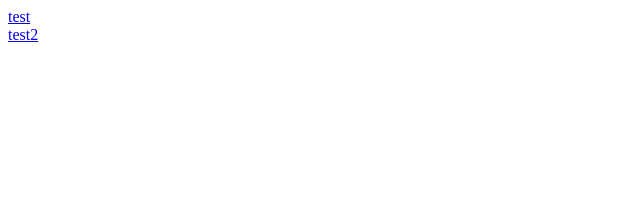
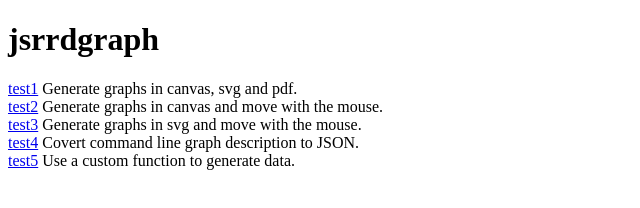
Before and after one commit to manuelluis/jsrrdgraph, a plain HTML site: page index.html in a window 1280 px wide. Shown: the whole page, without its empty margins (0-640 px from the left). Drawn offline with Linux system fonts and the light colour scheme.

Commit message:
Add more tests

```diff
--- a/index.html
+++ b/index.html
@@ -5,7 +5,11 @@
 		<title>RRD Canvas</title>
 	</head>
 	<body>
-		<a href="test.html">test</a><br>
-		<a href="test2.html">test2</a><br>
+		<h1>jsrrdgraph</h1>
+		<a href="test/test1.html">test1</a> Generate graphs in canvas, svg and pdf.<br>
+		<a href="test/test2.html">test2</a> Generate graphs in canvas and move with the mouse.<br>
+		<a href="test/test3.html">test3</a> Generate graphs in svg and move with the mouse.<br>
+		<a href="test/test4.html">test4</a> Covert command line graph description to JSON.<br>
+		<a href="test/test5.html">test5</a> Use a custom function to generate data.<br>
 	</body>
 </html>
```
